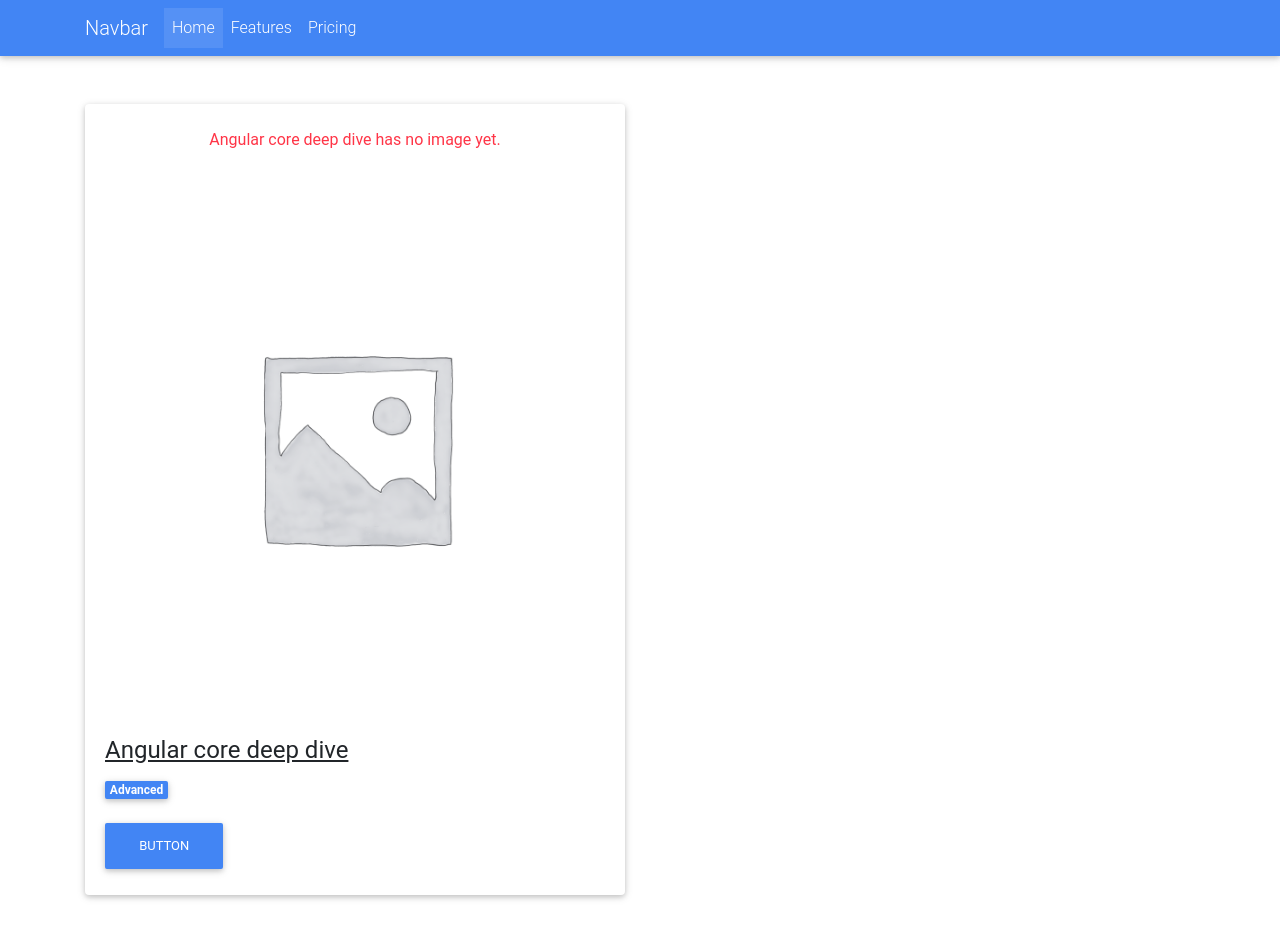
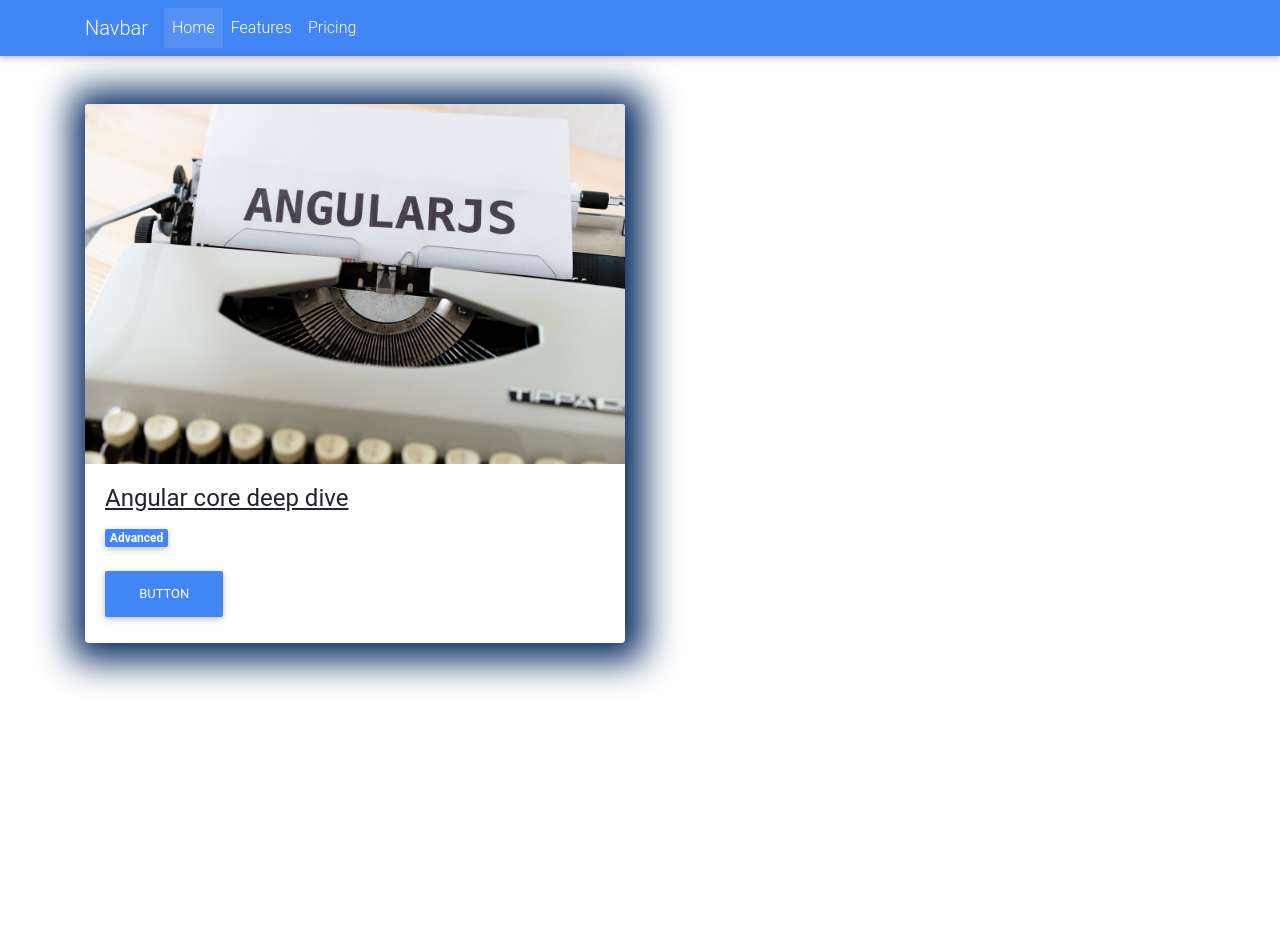
Before and after one commit to ngocsangyem/angular-core-deep-dive, an Angular app: page / in a window 1280 px wide. Shown: the top 938 px of the page. After the commit the page ends 800 px from the top, so only its background shows below. Built offline with nearby package versions, Linux system fonts and the light colour scheme.

Commit message:
Host listener

```diff
--- a/src/app/app.component.html
+++ b/src/app/app.component.html
@@ -41,7 +41,8 @@
 				<img class="w-100" src="./assets/images/emty-image.png" alt="emty image">
 			</ng-template>
 
-			<app-card [class.col-md-6]="true" (cardSelected)="onCardSelected($event)" [card]="card">
+			<app-card [appHighlighted]="true" [class.col-md-6]="true" (cardSelected)="onCardSelected($event)"
+				[card]="card">
 				<app-card-image [card]="card" [noImageTpl]="noImage"></app-card-image>
 			</app-card>
 		</div>
--- a/src/app/app.module.ts
+++ b/src/app/app.module.ts
@@ -4,9 +4,10 @@ import { NgModule } from '@angular/core';
 import { AppComponent } from './app.component';
 import { CardComponent } from './components/card/card.component';
 import { CardImageComponent } from './components/card/card-image/card-image.component';
+import { HighlightedDirective } from './directives/highlighted.directive';
 
 @NgModule({
-	declarations: [AppComponent, CardComponent, CardImageComponent],
+	declarations: [AppComponent, CardComponent, CardImageComponent, HighlightedDirective],
 	imports: [BrowserModule],
 	providers: [],
 	bootstrap: [AppComponent],
--- a/src/app/components/card/card.component.ts
+++ b/src/app/components/card/card.component.ts
@@ -40,7 +40,7 @@ export class CardComponent implements OnInit, AfterViewInit, AfterContentInit {
 	}
 
 	ngAfterContentInit() {
-		console.log(this.images);
+		// console.log(this.images);
 	}
 
 	onCardViewed() {
--- /dev/null
+++ b/src/app/directives/highlighted.directive.ts
@@ -0,0 +1,19 @@
+import { Directive, HostBinding, Input } from '@angular/core';
+
+@Directive({
+	selector: '[appHighlighted]',
+})
+export class HighlightedDirective {
+	@Input('appHighlighted') isHighlighted = false;
+	// @HostBinding('className')
+	// get cssClases(): string {
+	// 	return 'is-highlight';
+	// }
+	@HostBinding('class.is-highlight')
+	get cssClases(): boolean {
+		return this.isHighlighted;
+	}
+	constructor() {
+		console.log('Highlighted Directive created');
+	}
+}
--- a/src/data.ts
+++ b/src/data.ts
@@ -2,8 +2,8 @@ export const CARDS = [
 	{
 		id: 1,
 		description: 'Angular core deep dive',
-		// thumnailUrl: '/assets/images/1.jpeg',
-		thumnailUrl: '',
+		thumnailUrl: '/assets/images/1.jpeg',
+		// thumnailUrl: '',
 		longDescription:
 			"Lorem Ipsum is simply dummy text of the printing and typesetting industry. Lorem Ipsum has been the industry's standard dummy text ever since the 1500s, when an unknown printer took a galley of type and scrambled it to make a type specimen book. It has survived not only five centuries, but also the leap into electronic typesetting, remaining essentially unchanged. It was popularised in the 1960s with the release of Letraset sheets containing Lorem Ipsum passages, and more recently with desktop publishing software like Aldus PageMaker including versions of Lorem Ipsum.",
 		category: 'Advanced',
--- a/src/styles.scss
+++ b/src/styles.scss
@@ -23,3 +23,9 @@
 		}
 	}
 }
+
+.is-highlight .card {
+	-webkit-box-shadow: 3px 2px 36px 16px rgba(4, 40, 95, 1);
+	-moz-box-shadow: 3px 2px 36px 16px rgba(4, 40, 95, 1);
+	box-shadow: 3px 2px 36px 16px rgba(4, 40, 95, 1);
+}
```
Also changed, not shown: 1 other file (tests, documents, lock files or other folders).
